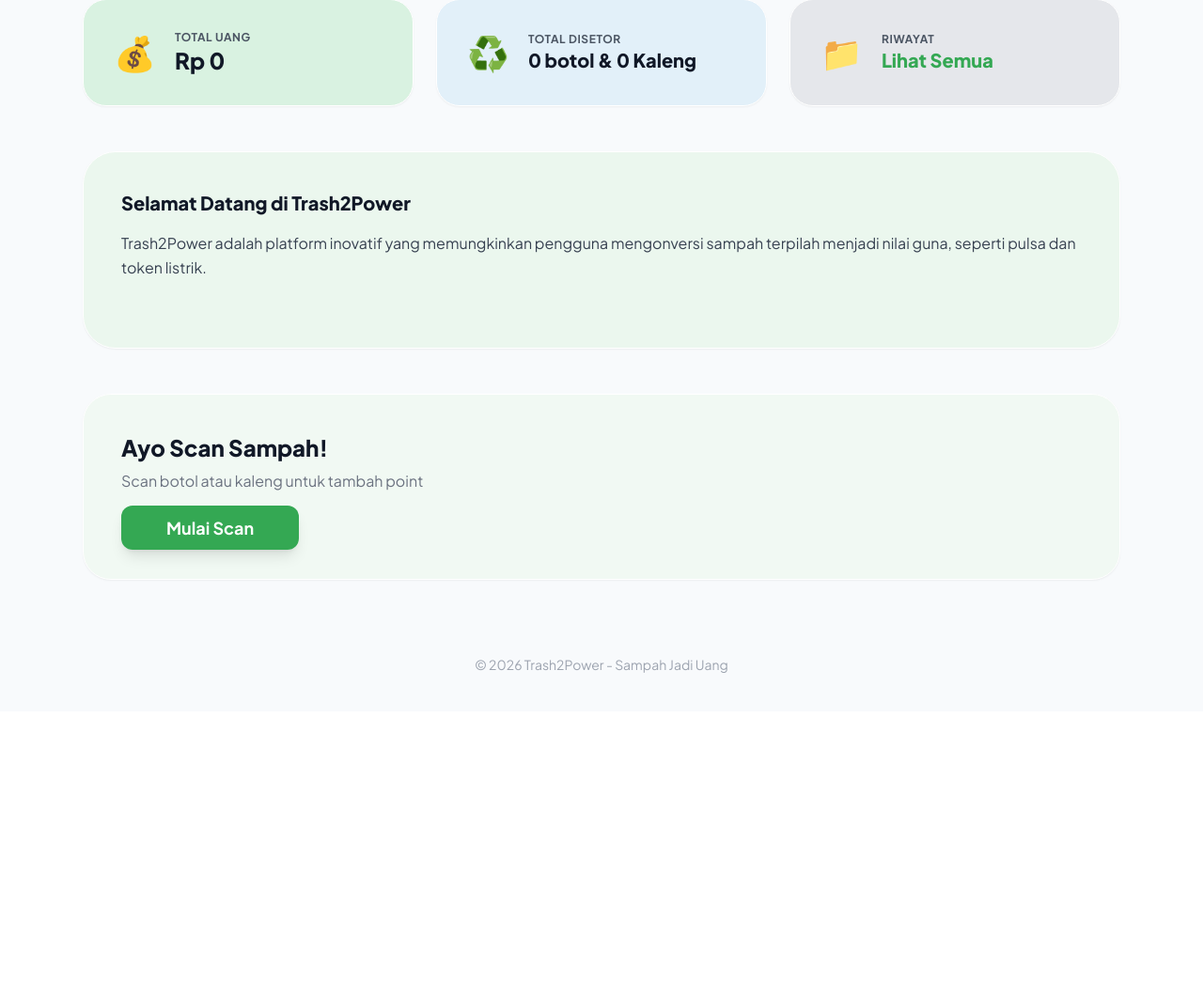
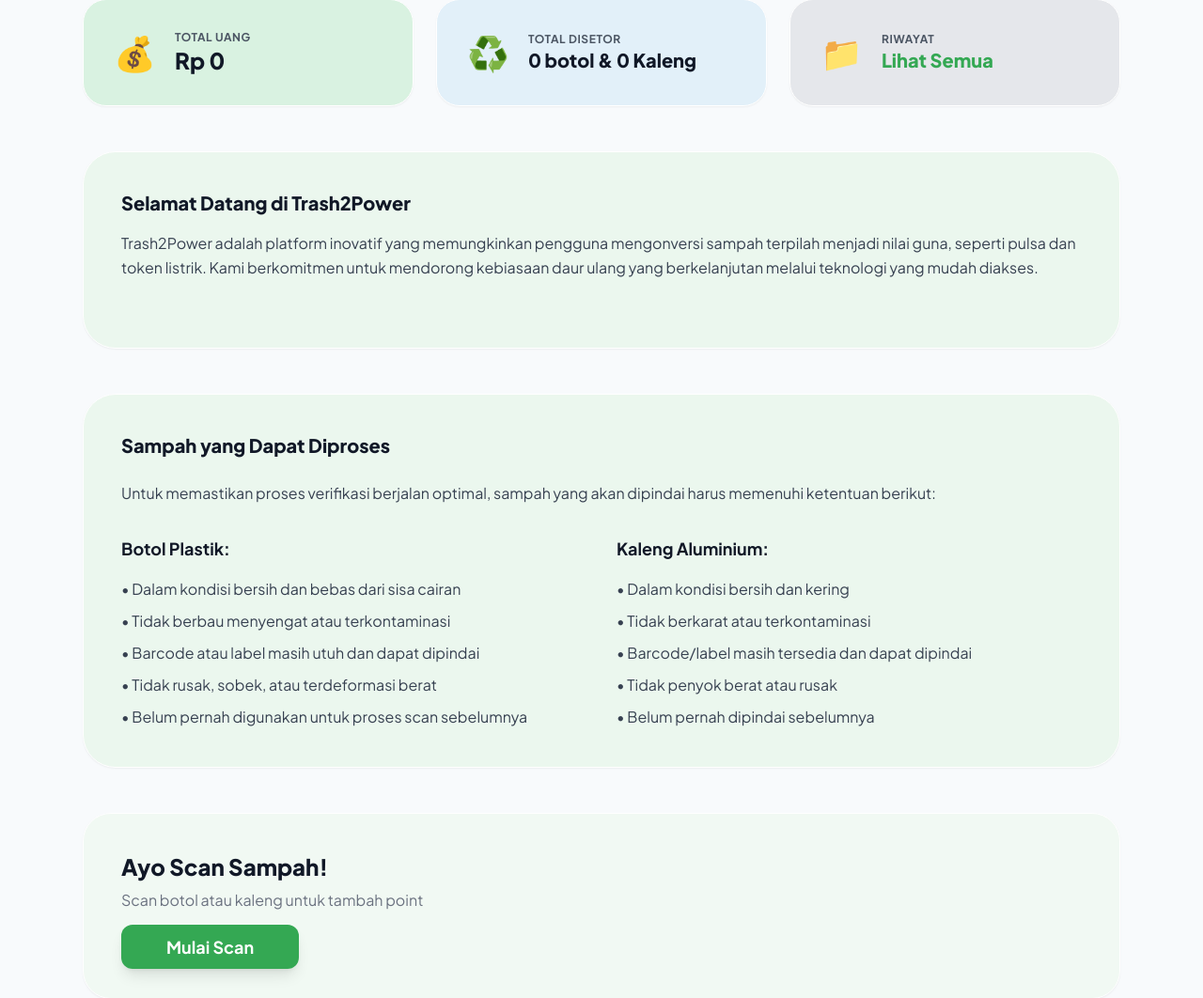
Before and after one commit to sabreennt/Trash2Power, a PHP site: page /beranda.php in a window 1280 px wide. Shown: the part 306-1368 px from the top of the page at 94% size. Before the commit the page ends 1022 px from the top, so only its background shows below. Run offline with PHP 8.4, Linux system fonts and the light colour scheme; data that the repository does not hold is empty; some libraries are stand-ins or nearby versions.

Commit message:
tinggal tambahin tutorial

```diff
--- a/beranda.php
+++ b/beranda.php
@@ -144,9 +144,37 @@ if (!empty($foto_profil) && file_exists("uploads/" . $foto_profil)) {
         <div class="bg-[#EBF7EE] rounded-[35px] p-10 border border-white shadow-sm mb-12">
             <h3 class="text-xl font-extrabold text-gray-900 mb-4">Selamat Datang di Trash2Power</h3>
             <p class="text-gray-700 leading-relaxed mb-8 font-medium">
-                Trash2Power adalah platform inovatif yang memungkinkan pengguna mengonversi sampah terpilah menjadi nilai guna,
-                seperti pulsa dan token listrik.
+                Trash2Power adalah platform inovatif yang memungkinkan pengguna mengonversi sampah terpilah menjadi nilai guna, seperti pulsa dan token listrik. Kami berkomitmen untuk mendorong kebiasaan daur ulang yang berkelanjutan melalui teknologi yang mudah diakses.
             </p>
+        </div>
+
+        <div class="bg-[#EBF7EE] rounded-[35px] p-10 border border-white shadow-sm mb-12">
+            <h2 class="text-xl font-extrabold text-gray-900 mb-6">Sampah yang Dapat Diproses</h2>
+            <p class="text-gray-700 leading-relaxed mb-8 font-medium">
+                Untuk memastikan proses verifikasi berjalan optimal, sampah yang akan dipindai harus memenuhi ketentuan berikut:
+            </p>
+            <div class="grid grid-cols-1 md:grid-cols-2 gap-8">
+                <div>
+                    <h3 class="text-lg font-bold text-gray-900 mb-4">Botol Plastik:</h3>
+                    <ul class="text-gray-700 leading-relaxed font-medium space-y-2">
+                        <li>• Dalam kondisi bersih dan bebas dari sisa cairan</li>
+                        <li>• Tidak berbau menyengat atau terkontaminasi</li>
+                        <li>• Barcode atau label masih utuh dan dapat dipindai</li>
+                        <li>• Tidak rusak, sobek, atau terdeformasi berat</li>
+                        <li>• Belum pernah digunakan untuk proses scan sebelumnya</li>
+                    </ul>
+                </div>
+                <div>
+                    <h3 class="text-lg font-bold text-gray-900 mb-4">Kaleng Aluminium:</h3>
+                    <ul class="text-gray-700 leading-relaxed font-medium space-y-2">
+                        <li>• Dalam kondisi bersih dan kering</li>
+                        <li>• Tidak berkarat atau terkontaminasi</li>
+                        <li>• Barcode/label masih tersedia dan dapat dipindai</li>
+                        <li>• Tidak penyok berat atau rusak</li>
+                        <li>• Belum pernah dipindai sebelumnya</li>
+                    </ul>
+                </div>
+            </div>
         </div>
 
         <div class="bg-[#F1F9F3] rounded-[30px] p-10 flex justify-between items-center border border-white shadow-sm overflow-hidden relative">
```
